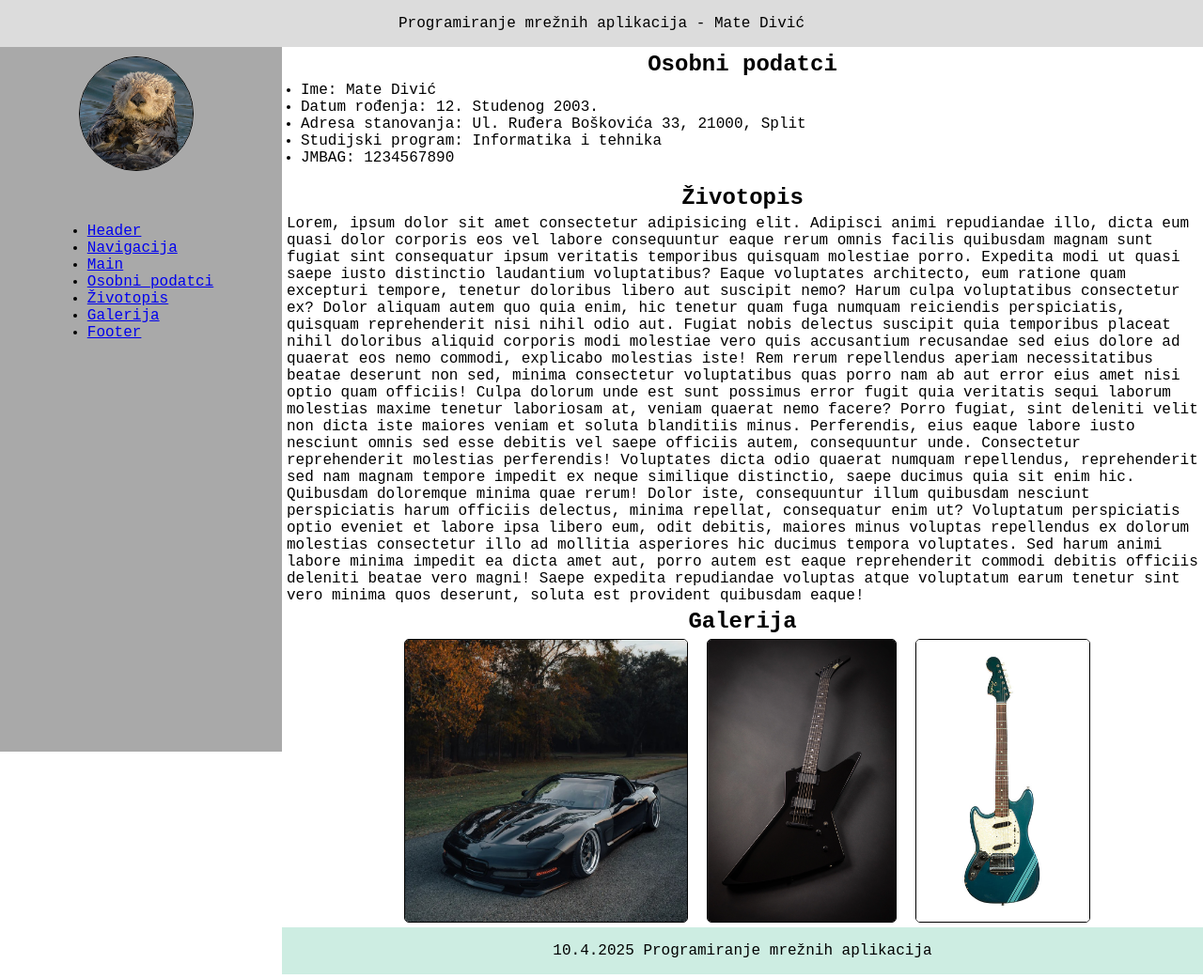
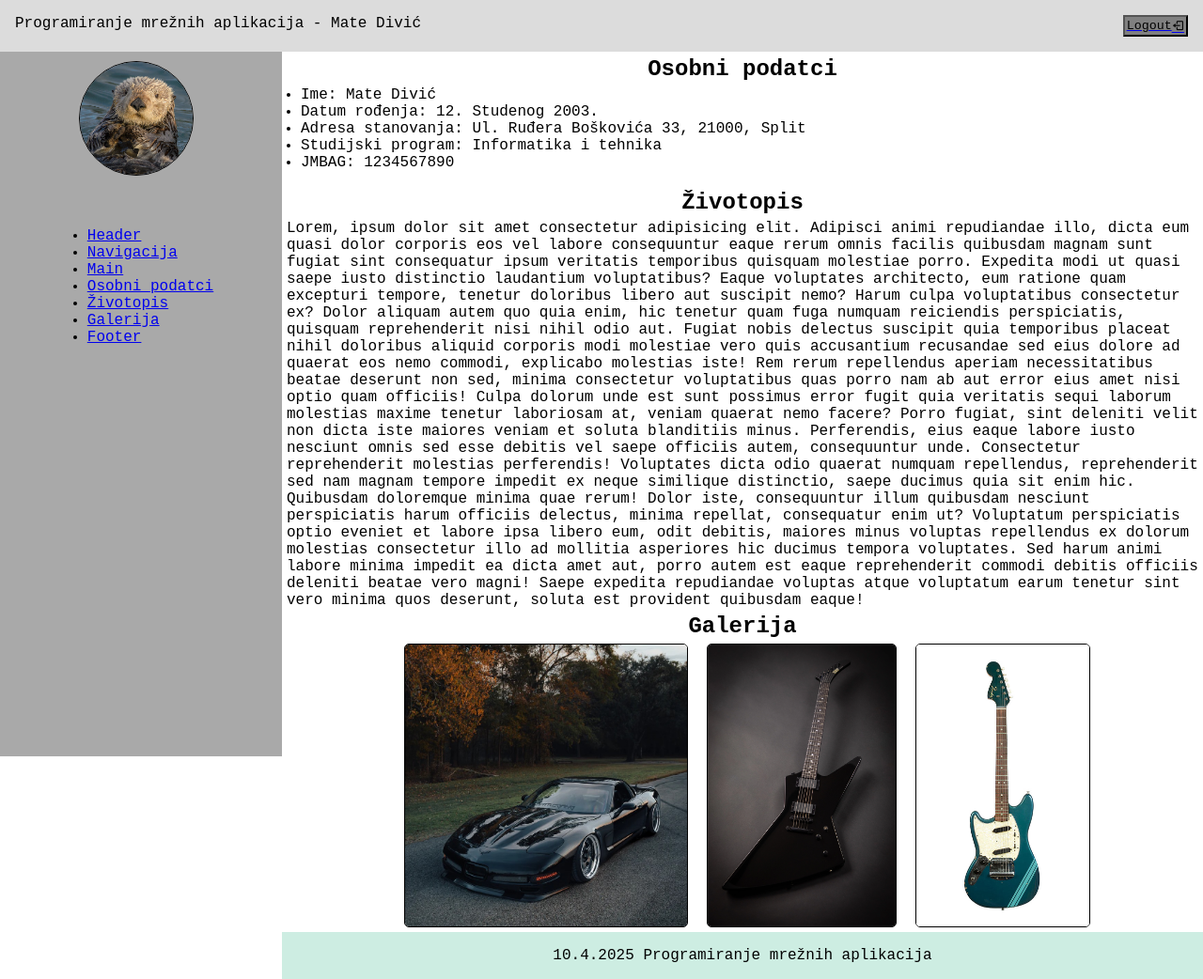
Before and after one commit to DivicM/PMA-WebPage, a plain HTML site: page home.html in a window 1280 px wide. Shown: the whole page at 94% size. Drawn offline with nearby package versions, Linux system fonts and the light colour scheme.

Commit message:
Logout btn

```diff
--- a/home.css
+++ b/home.css
@@ -41,6 +41,12 @@ body{
     "nav main"
     "nav footer";
 }
+.btn{
+    display: flex;
+    align-items: center;
+    padding: 2px;
+    background-color: gray;
+}
 
 header{
     display: flex;
@@ -49,7 +55,7 @@ header{
     position: sticky;
     grid-area: header;
     padding: 1em;
-    justify-content: center;
+    justify-content: space-between;
 }
 nav{
     display: flex;
--- a/home.html
+++ b/home.html
@@ -4,10 +4,14 @@
     <meta charset="UTF-8" />
     <meta name="viewport" content="width=device-width, initial-scale=1.0" />
     <link rel="stylesheet" href="home.css" />
+    <link
+      href="https://unpkg.com/boxicons@2.1.4/css/boxicons.min.css"
+      rel="stylesheet"
+    />
     <title></title>
   </head>
   <body>
-    <header id="header">Programiranje mrežnih aplikacija - Mate Divić</header>
+    <header id="header">Programiranje mrežnih aplikacija - Mate Divić <a href="login.html"><button type="button" class="btn">Logout <i class='bx bx-log-out'></i></button></a></header>
     <nav id="nav">
       <div class="profilna">
         <img src="images/Sea_Otter_(Enhydra_lutris)_(25169790524)_crop.jpg" />
```
